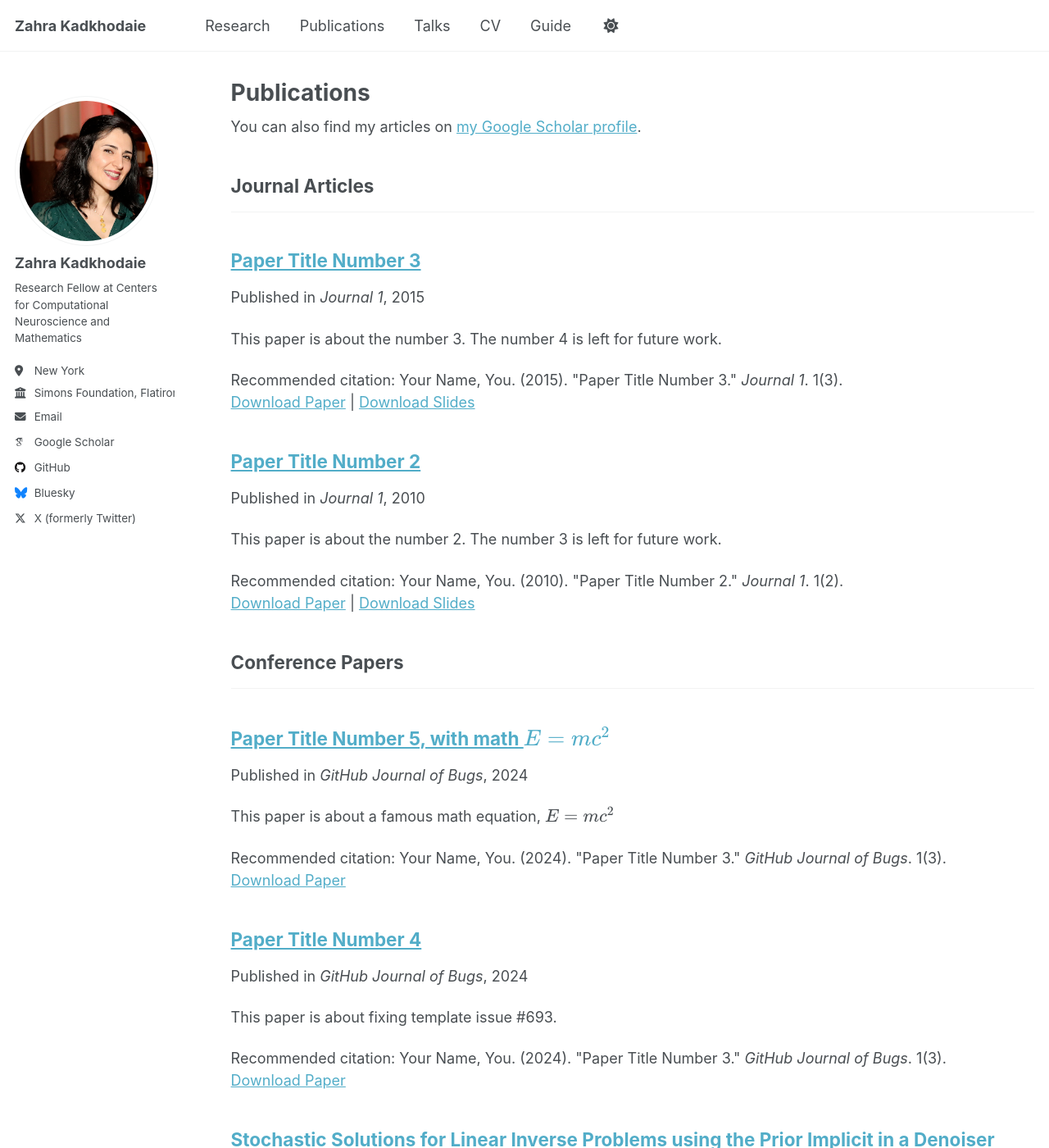
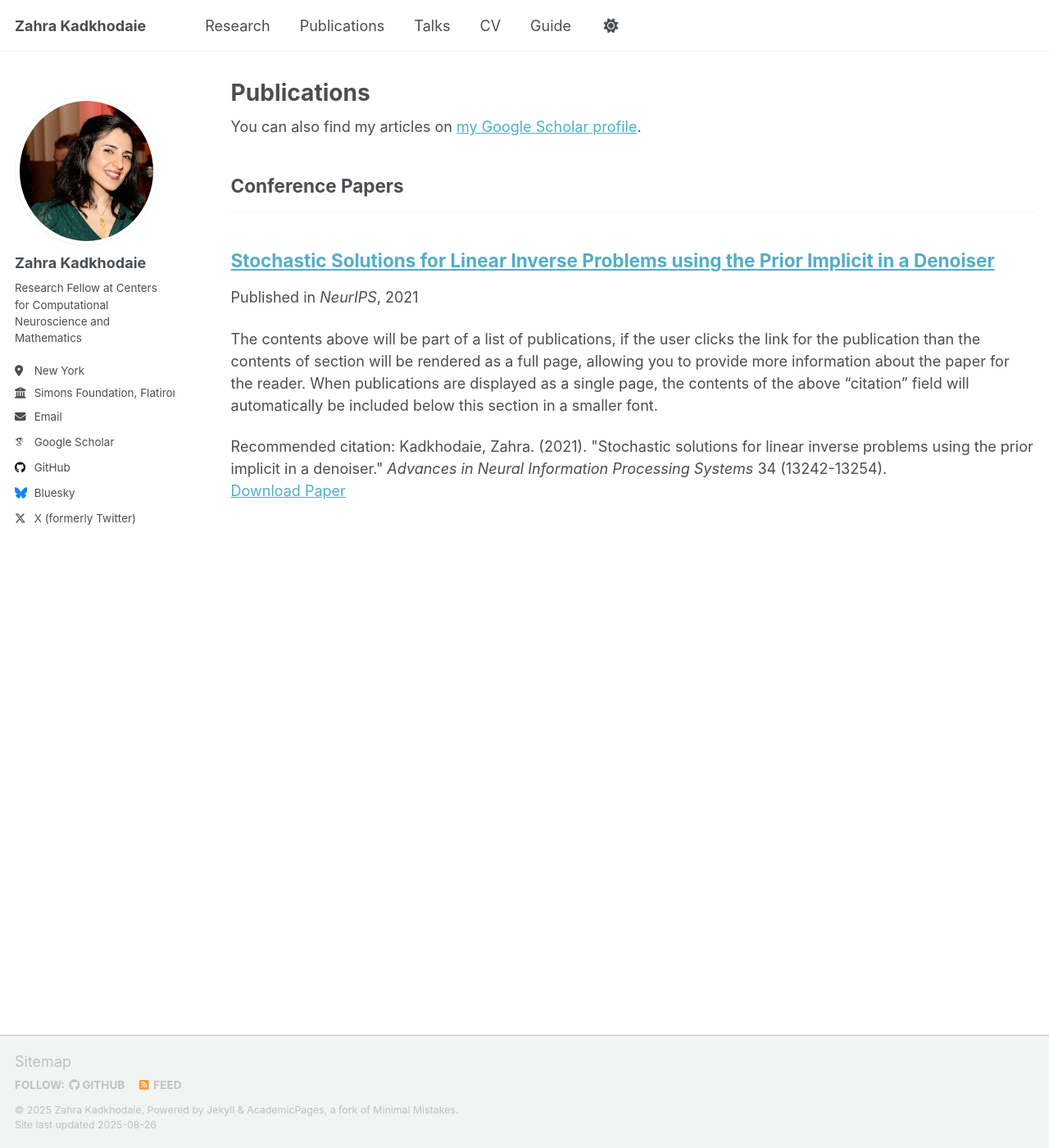
Before and after one commit to Zahra-Kadkhodaie/Zahra-Kadkhodaie.github.io, a Jekyll site: the page built from _pages/publications_old.html, in a window 1280 px wide and 1400 px high. Shown: the whole window at 82% size. Built offline with Jekyll 4.4.1, drawn with Linux system fonts in a browser that asks for light colours; some web fonts are replaced; a script that is not in the unit is left out; some of the changed text lies outside the part shown.

```diff
--- a/_publications/2010-10-01-paper-title-number-2.md
+++ /dev/null
@@ -1,14 +0,0 @@
----
-title: "Paper Title Number 2"
-collection: publications
-category: manuscripts
-permalink: /publication/2010-10-01-paper-title-number-2
-excerpt: 'This paper is about the number 2. The number 3 is left for future work.'
-date: 2010-10-01
-venue: 'Journal 1'
-slidesurl: 'http://academicpages.github.io/files/slides2.pdf'
-paperurl: 'http://academicpages.github.io/files/paper2.pdf'
-citation: 'Your Name, You. (2010). &quot;Paper Title Number 2.&quot; <i>Journal 1</i>. 1(2).'
----
-
-The contents above will be part of a list of publications, if the user clicks the link for the publication than the contents of section will be rendered as a full page, allowing you to provide more information about the paper for the reader. When publications are displayed as a single page, the contents of the above "citation" field will automatically be included below this section in a smaller font.
--- a/_publications/2015-10-01-paper-title-number-3.md
+++ /dev/null
@@ -1,14 +0,0 @@
----
-title: "Paper Title Number 3"
-collection: publications
-category: manuscripts
-permalink: /publication/2015-10-01-paper-title-number-3
-excerpt: 'This paper is about the number 3. The number 4 is left for future work.'
-date: 2015-10-01
-venue: 'Journal 1'
-slidesurl: 'http://academicpages.github.io/files/slides3.pdf'
-paperurl: 'http://academicpages.github.io/files/paper3.pdf'
-citation: 'Your Name, You. (2015). &quot;Paper Title Number 3.&quot; <i>Journal 1</i>. 1(3).'
----
-
-The contents above will be part of a list of publications, if the user clicks the link for the publication than the contents of section will be rendered as a full page, allowing you to provide more information about the paper for the reader. When publications are displayed as a single page, the contents of the above "citation" field will automatically be included below this section in a smaller font.
--- a/_publications/2021-12-06-paper-title-stochastic.md
+++ b/_publications/2021-12-06-paper-title-stochastic.md
@@ -3,7 +3,6 @@ title: "Stochastic Solutions for Linear Inverse Problems using the Prior Implici
 collection: publications
 category: conferences
 permalink: /publication/2021-12-06-paper-title-stochastic
-excerpt: 'This paper is about the number 1. The number 2 is left for future work.'
 date: 2021-12-06
 venue: 'NeurIPS'
 paperurl: 'https://proceedings.neurips.cc/paper/2021/file/6e28943943dbed3c7f82fc05f269947a-Paper.pdf'
--- a/_publications/2025-06-08-paper-title-number-5.md
+++ /dev/null
@@ -1,13 +0,0 @@
----
-title: "Paper Title Number 5, with math $$E=mc^2$$"
-collection: publications
-category: conferences
-permalink: /publication/2024-02-17-paper-title-number-4
-excerpt: 'This paper is about a famous math equation, $$E=mc^2$$'
-date: 2024-02-17
-venue: 'GitHub Journal of Bugs'
-paperurl: 'http://academicpages.github.io/files/paper3.pdf'
-citation: 'Your Name, You. (2024). &quot;Paper Title Number 3.&quot; <i>GitHub Journal of Bugs</i>. 1(3).'
----
-
-Using [MathJax](https://www.mathjax.org/) in the description is supported - $$E=mc^2$$ - however, the use must be mindful that the default delimiters are `$$...$$` and `\\[...\\]` which differs from the `$...$` that is typically expected.
```
Also changed, not shown: _publications/2024-02-17-paper-title-number-4.md (deleted, +0 -13 lines), 1 other file.
